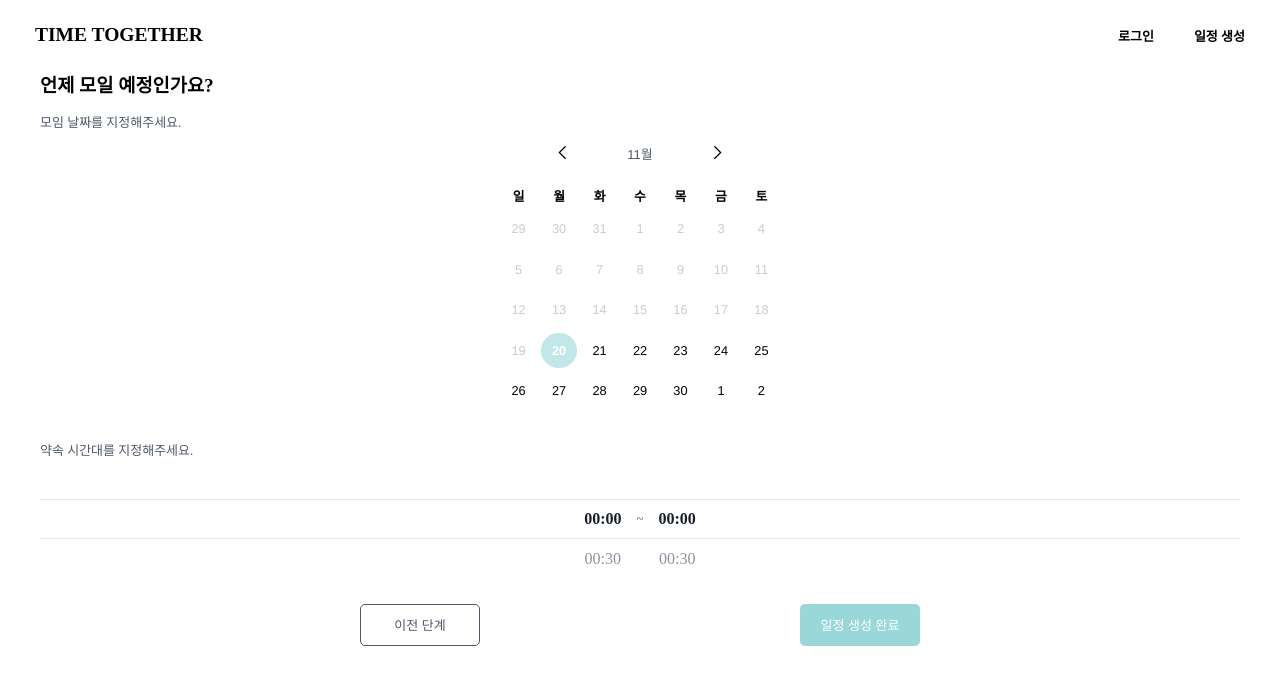
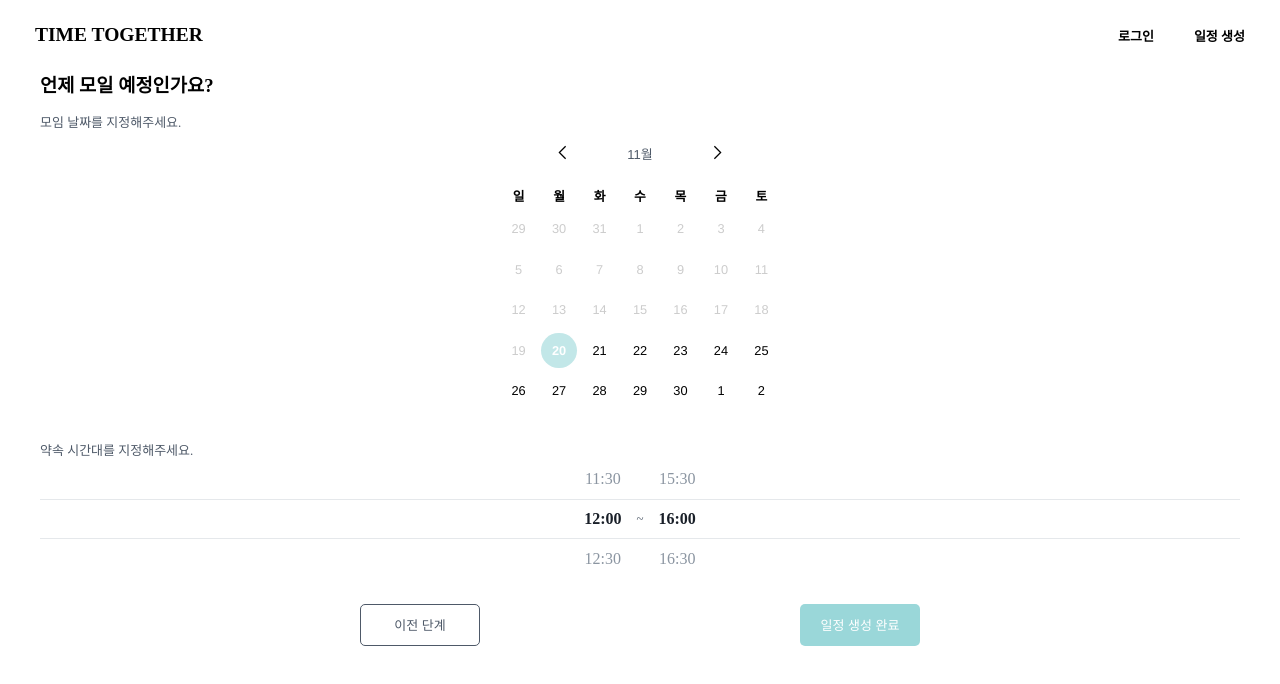
Before and after one commit to nahyyun/TimeTogether, a Next.js app: page /make-meeting in a window 1280 px wide. Both pictures are taken after typing "Sample", "5" into the empty fields and a click on the button "다음". Shown: the top 684 px of the page. Built offline with nearby package versions, Linux system fonts and the light colour scheme; no server answers.

Commit message:
feat: time picker 초기값 설정

```diff
--- a/src/components/TimePicker/TimeListContainer/index.tsx
+++ b/src/components/TimePicker/TimeListContainer/index.tsx
@@ -3,20 +3,21 @@ import {
   calcMiddleItemIdxFromScollY,
   scrollToVisibleArea,
 } from "@/utils/scrollHelper";
-import { MIN_SCROLL_Y } from "@/constants/scroll";
 import * as S from "./style";
 
 interface TimeListContainerProps {
   range: string[];
+  startScrollY: number;
   setSelectedTimeIdx: (idx: number, value: string) => void;
 }
 
 export default function TimeListContainer({
   range,
+  startScrollY,
   setSelectedTimeIdx,
 }: TimeListContainerProps) {
   const [isScrollStart, setIsScrollStart] = useState(false);
-  const [scrollY, setScrollY] = useState(MIN_SCROLL_Y);
+  const [scrollY, setScrollY] = useState(startScrollY);
   const [prevTouchY, setPrevTouchY] = useState(0);
 
   const handleTouchMove = (e: React.TouchEvent) => {
--- a/src/components/TimePicker/index.tsx
+++ b/src/components/TimePicker/index.tsx
@@ -3,6 +3,10 @@ import { TimeRange } from "@/constants/timeArray";
 import TimeListContainer from "./TimeListContainer";
 import { selectedTimeInfoDefaultValue } from "@/constants/stateDefaultValue";
 import { selectedTimeInfo } from "@/types/timeInfo";
+import {
+  START_TIME_START_SCROLL_Y,
+  END_TIME_START_SCROLL_Y,
+} from "@/constants/scroll";
 import * as S from "./style";
 
 interface TimePickerProps {
@@ -24,9 +28,10 @@ export default function TimePicker({ setTimeValue }: TimePickerProps) {
 
   return (
     <S.TimePickerContainer>
-      <S.HighlightBorder></S.HighlightBorder>
+      <S.HighlightBorder />
       <TimeListContainer
         range={TimeRange}
+        startScrollY={START_TIME_START_SCROLL_Y}
         setSelectedTimeIdx={(idx: number, value: string) =>
           updateSelectedTimeIdx("startTime", idx, value)
         }
@@ -36,6 +41,7 @@ export default function TimePicker({ setTimeValue }: TimePickerProps) {
 
       <TimeListContainer
         range={TimeRange}
+        startScrollY={END_TIME_START_SCROLL_Y}
         setSelectedTimeIdx={(idx: number, value: string) =>
           updateSelectedTimeIdx("endTime", idx, value)
         }
--- a/src/constants/scroll.ts
+++ b/src/constants/scroll.ts
@@ -1,4 +1,5 @@
 import { TimeRange } from "@/constants/timeArray";
+import { selectedTimeInfoDefaultValue } from "./stateDefaultValue";
 
 export const ITEM_CNT_PER_SCROLL = 3;
 const ITEM_CNT_OF_LAST_SCROLL_PAGE = 2;
@@ -10,3 +11,8 @@ const SCROLLED_ITEM_CNT_BEFORE_LAST_SCROLL_PAGE =
 export const MIN_SCROLL_Y = -TIME_ITEM_HEIGHT;
 export const MAX_SCROLL_Y =
   TIME_ITEM_HEIGHT * SCROLLED_ITEM_CNT_BEFORE_LAST_SCROLL_PAGE;
+
+export const START_TIME_START_SCROLL_Y =
+  TIME_ITEM_HEIGHT * (selectedTimeInfoDefaultValue.startTime.idx - 1);
+export const END_TIME_START_SCROLL_Y =
+  TIME_ITEM_HEIGHT * (selectedTimeInfoDefaultValue.endTime.idx - 1);
--- a/src/constants/stateDefaultValue.ts
+++ b/src/constants/stateDefaultValue.ts
@@ -1,6 +1,6 @@
 export const selectedTimeInfoDefaultValue = {
-  startTime: { value: "", idx: 0 },
-  endTime: { value: "", idx: 0 },
+  startTime: { value: "12:00", idx: 24 },
+  endTime: { value: "16:00", idx: 32 },
 };
 
 export const meetingFormDefaultValue = {
```
